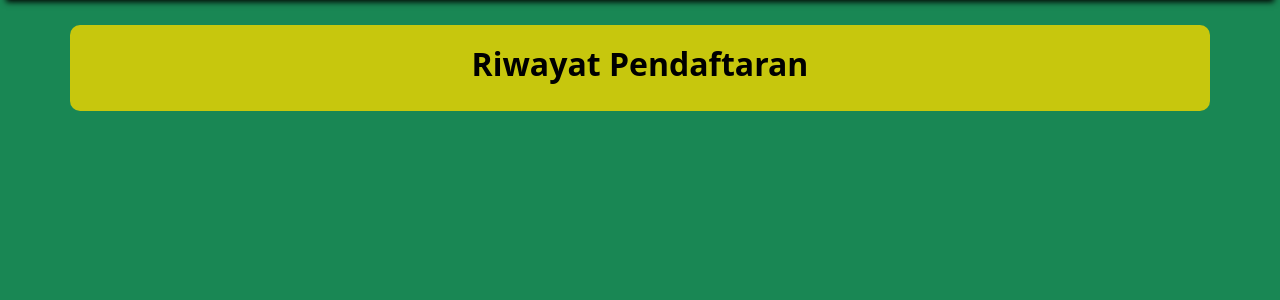
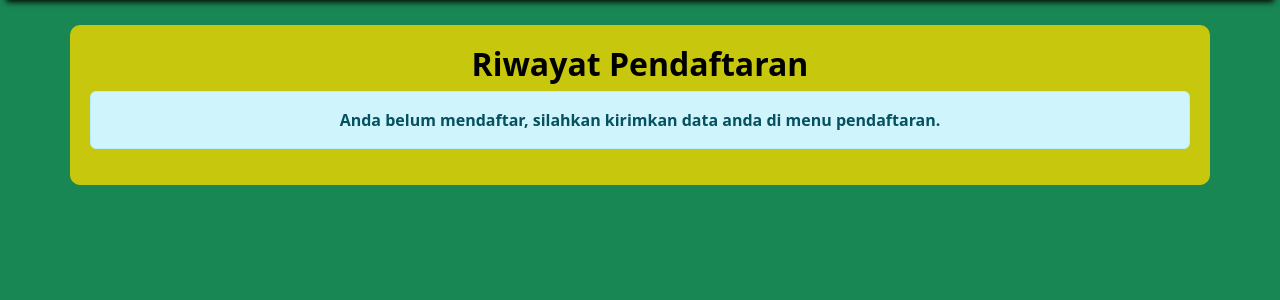
Before and after one commit to farhanbura123/pendaftar, a Flask app: template templates/riwayat_pendaftaran.html in a window 1280 px wide. Shown: the part 71-371 px from the top of the page. Run offline with Flask 3, Linux system fonts and the light colour scheme; the template is opened without the code that fills it, so the values that code supplies are empty; some libraries are stand-ins or nearby versions.

Commit message:
Update bug

```diff
--- a/templates/login.html
+++ b/templates/login.html
@@ -49,7 +49,7 @@
         }
     </style>
 </head>
-<body>
+<body class="bg-success">
     <div class="container d-flex justify-content-center align-items-center min-vh-100">
         <div class="card shadow-lg p-4 bg-success text-white" style="width: 22rem;">
             <div class="card-body bg-success text-white">
--- a/templates/register.html
+++ b/templates/register.html
@@ -41,7 +41,7 @@
     </style>
 </head>
 
-<body>
+<body class="bg-success">
     <div class="container d-flex justify-content-center align-items-center min-vh-100">
         <div class="card shadow-lg p-4 bg-success text-white" style="width: 22rem;">
             <div class="card-body bg-success text-white">
--- a/templates/riwayat_pendaftaran.html
+++ b/templates/riwayat_pendaftaran.html
@@ -1,21 +1,45 @@
 <!DOCTYPE html>
 <html lang="en">
-
   <head>
-    <meta charset="UTF-8">
-    <meta name="viewport" content="width=device-width, initial-scale=1.0">
-    <meta property="og:image" content="{{url_for('static', filename='logoo.png')}}" />
-    <link rel="shortcut icon" href="{{url_for('static', filename='logoo.png')}}" type="image/x-icon" />
-    <link rel="icon" href="{{url_for('static', filename='logoo.png')}}" type="image/x-icon" />
+    <meta charset="UTF-8" />
+    <meta name="viewport" content="width=device-width, initial-scale=1.0" />
+    <meta
+      property="og:image"
+      content="{{url_for('static', filename='logoo.png')}}"
+    />
+    <link
+      rel="shortcut icon"
+      href="{{url_for('static', filename='logoo.png')}}"
+      type="image/x-icon"
+    />
+    <link
+      rel="icon"
+      href="{{url_for('static', filename='logoo.png')}}"
+      type="image/x-icon"
+    />
     <title>Riwayat Pendaftaran</title>
-    <link href="https://cdn.jsdelivr.net/npm/bootstrap@5.2.3/dist/css/bootstrap.min.css" rel="stylesheet">
-    <link href="{{ url_for('static', filename='vendor/fontawesome-free/css/all.min.css') }}" rel="stylesheet"
-        type="text/css">
+    <link
+      href="https://cdn.jsdelivr.net/npm/bootstrap@5.2.3/dist/css/bootstrap.min.css"
+      rel="stylesheet"
+    />
+    <link
+      href="{{ url_for('static', filename='vendor/fontawesome-free/css/all.min.css') }}"
+      rel="stylesheet"
+      type="text/css"
+    />
     <link
       href="https://fonts.googleapis.com/css?family=Nunito:200,200i,300,300i,400,400i,600,600i,700,700i,800,800i,900,900i"
-        rel="stylesheet">
-    <link rel="stylesheet" type="text/css" href="{{ url_for('static', filename='style.css') }}">
-    <link rel="stylesheet" href="https://cdnjs.cloudflare.com/ajax/libs/font-awesome/5.15.4/css/all.min.css">
+      rel="stylesheet"
+    />
+    <link
+      rel="stylesheet"
+      type="text/css"
+      href="{{ url_for('static', filename='style.css') }}"
+    />
+    <link
+      rel="stylesheet"
+      href="https://cdnjs.cloudflare.com/ajax/libs/font-awesome/5.15.4/css/all.min.css"
+    />
     <style>
       .container {
         background-color: rgb(199, 199, 13);
@@ -63,32 +87,49 @@
 
   <body class="bg-success">
     {% include 'navbar.html' %}
-    <br>
-    <br>
-
+    <br />
+    <br />
     <!-- endnavbar -->
     <div class="container mt-5">
-        <h2 class="text-center text-black"><strong>Riwayat Pendaftaran</strong></h2>
-        {% for pendaftar in pendaftar_list %}
-        <div class="card">
-            <div class="double row no-gutters bg-secondary">
+      <h2 class="text-center text-black">
+        <strong>Riwayat Pendaftaran</strong>
+      </h2>
+      {% if pendaftar_list %} {% for pendaftar in pendaftar_list %}
+      <div class="card mb-3">
+        <div class="row no-gutters bg-secondary">
           <div class="col-md-3">
-                    <img src="/static/{{ pendaftar.file_photo }}" class="card-img border" alt="{{ pendaftar.nama }}">
+            <img
+              src="/static/{{ pendaftar.file_photo }}"
+              class="card-img border"
+              alt="{{ pendaftar.nama }}"
+            />
           </div>
-                <div class="col-md-8">
+          <div class="col-md-9">
             <div class="card-body">
-                        <h5 class="card-title"><strong>Nama:</strong> {{ pendaftar.nama }}</h5>
-                        <p class="card-text"><strong>Jenis Kelamin:</strong> {{ pendaftar.jenis_kelamin }}</p>
-                        <p class="card-text"><strong>Tanggal Lahir:</strong> {{ pendaftar.tanggal_lahir }}</p>
-                        <p class="card-text"><strong>Tanggal Pendaftaran:</strong> {{ pendaftar.timestamp }}</p>
+              <h5 class="card-title">
+                <strong>Nama:</strong> {{ pendaftar.nama }}
+              </h5>
+              <p class="card-text">
+                <strong>Jenis Kelamin:</strong> {{ pendaftar.jenis_kelamin }}
+              </p>
+              <p class="card-text">
+                <strong>Tanggal Lahir:</strong> {{ pendaftar.tanggal_lahir }}
+              </p>
+              <p class="card-text">
+                <strong>Tanggal Pendaftaran:</strong> {{ pendaftar.timestamp }}
+              </p>
               <p class="card-text">
                 <strong>Status Verifikasi:</strong>
                 {% if pendaftar.status == '`Diterima' %}
-                            <span class="status-badge-success diterima">{{ pendaftar.status }}</span>
+                <span class="status-badge-success diterima"
+                  >{{ pendaftar.status }}</span
+                >
                 {% elif pendaftar.status == 'Ditolak' %}
                 <span class="status-badge tolak">{{ pendaftar.status }}</span>
                 {% elif pendaftar.status == 'Menunggu Konfirmasi' %}
-                            <span class="status-badge belum-konfirmasi">{{ pendaftar.status }}</span>
+                <span class="status-badge belum-konfirmasi"
+                  >{{ pendaftar.status }}</span
+                >
                 {% else %}
                 <span class="status-badge">{{ pendaftar.status }}</span>
                 {% endif %}
@@ -97,12 +138,15 @@
           </div>
         </div>
       </div>
-        {% endfor %}
+      {% endfor %} {% else %}
+      <div class="alert alert-info text-center" role="alert">
+        <strong>Anda belum mendaftar, silahkan kirimkan data anda di menu pendaftaran.</strong>
+      </div>
+      {% endif %}
     </div>
 
     <!-- Optional JavaScript; choose one of the two! -->
     <!-- Option 1: Bootstrap Bundle with Popper -->
     <script src="https://stackpath.bootstrapcdn.com/bootstrap/4.5.2/js/bootstrap.bundle.min.js"></script>
   </body>
-
 </html>
```
Also changed, not shown: templates/home_user.html (+5 -2 lines), templates/index.html (+4 -4 lines), static/WhatsApp Image 2024-05-26 at 19.43.22.jpeg (deleted), static/asdklasd.jpg (deleted), static/istockphoto-1413648660-1024x1024.jpg (deleted), static/mini_magick20240526-12352-3x07xd-removebg-preview (1).png (added), 2 other files. Lines whose indentation alone changed are shown as unchanged.
